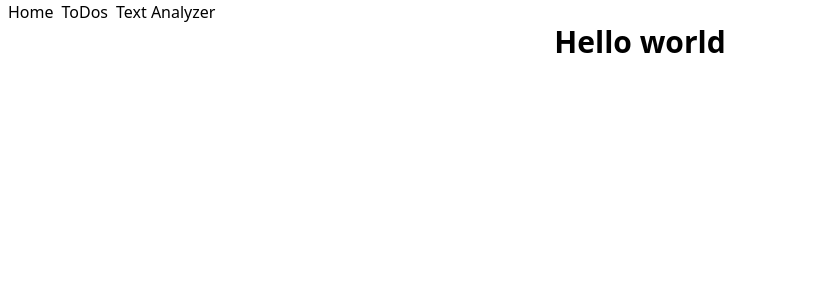
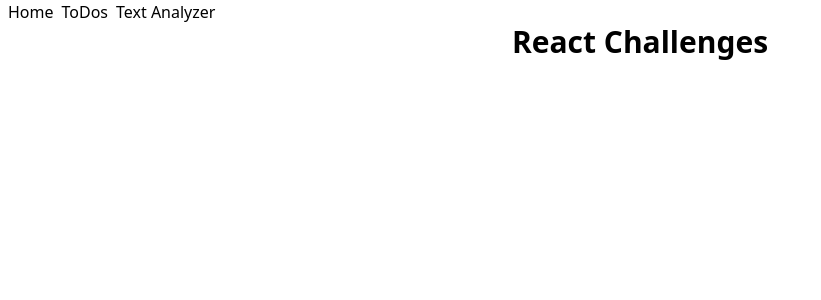
Before and after one commit to ASproson/react-challenges, a React (Create React App) app: page / in a window 1280 px wide. Shown: the top 300 px of the page, without its empty margins (0-821 px from the left). Built offline with nearby package versions, Linux system fonts and the light colour scheme.

Commit message:
Calls title component

```diff
--- a/src/components/Home.tsx
+++ b/src/components/Home.tsx
@@ -1,3 +1,5 @@
+import { Title } from './Title';
+
 export const Home = () => {
-  return <div className="App text-3xl font-bold">Hello world</div>;
+  return <Title titleText="React Challenges" />;
 };
```
